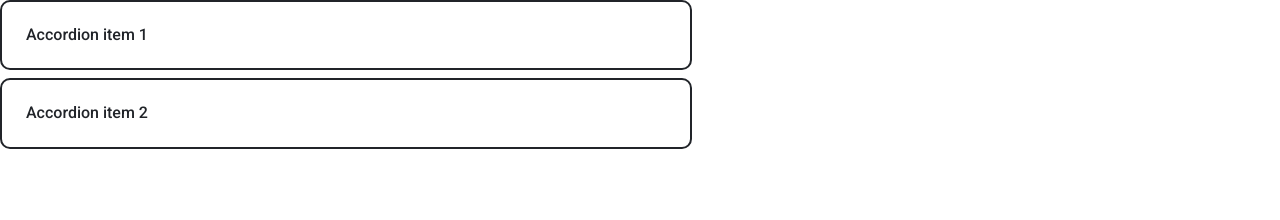
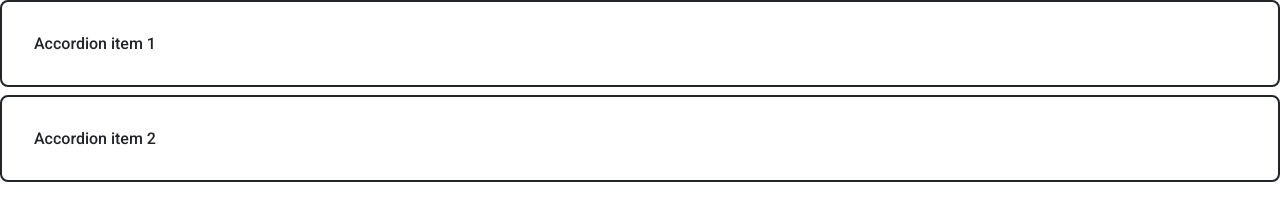
Before and after one commit to js-tasks-ru/htmlcss-20240412_easygoin2022, a website: page 03-lection1/02-accordion/index.html in a window 1280 px wide. Drawn offline with Linux system fonts and the light colour scheme.

Commit message:
2nd commit accordion

```diff
--- a/03-lection1/02-accordion/accordion.css
+++ b/03-lection1/02-accordion/accordion.css
@@ -1,12 +1,21 @@
 /* Стилизация аккордеона */
+.accordion{
+    font-family: 'Roboto', sans-serif;
+    font-size: 1rem;
+    font-weight: 500;
+    line-height: normal;
+}
+
 .accordion__item{
-    width: 50%;
     margin-bottom: 8px;
-    padding: 1.5rem;
-    font-family: 'Roboto', sans-serif;
-    font-weight: 500;
+    padding: 2rem;
     border: 2px solid var(--black);
-    border-radius: 10px;
+    border-radius: 8px;
+}
+
+.accordion__item[open] .accordion__text{
+    margin-top: 1rem;
+    padding: 0 0 0.25rem 0;
 }
 
 .accordion__item:last-child{
--- a/03-lection1/02-accordion/index.html
+++ b/03-lection1/02-accordion/index.html
@@ -7,6 +7,7 @@
         <link rel="stylesheet" href="./normalize.css">
     </head>
     <body>
+        <div class="accordion">
             <details class="accordion__item">
                 <summary class="accordion__summary">
                     Accordion item 1
@@ -24,5 +25,7 @@
                     Lorem ipsum dolor sit amet consectetur adipisicing elit. Placeat facilis deleniti, laboriosam nesciunt nihil ea assumenda iste. Nemo magni expedita ad, laboriosam dignissimos provident. Lorem ipsum dolor sit amet consectetur adipisicing elit. Placeat facilis deleniti, laboriosam nesciunt nihil ea assumenda iste. Nemo magni expedita ad, laboriosam dignissimos provident.
                 </p>
             </details>
+        </div>
+
     </body>
 </html>
```
Lines whose indentation alone changed are shown as unchanged.
